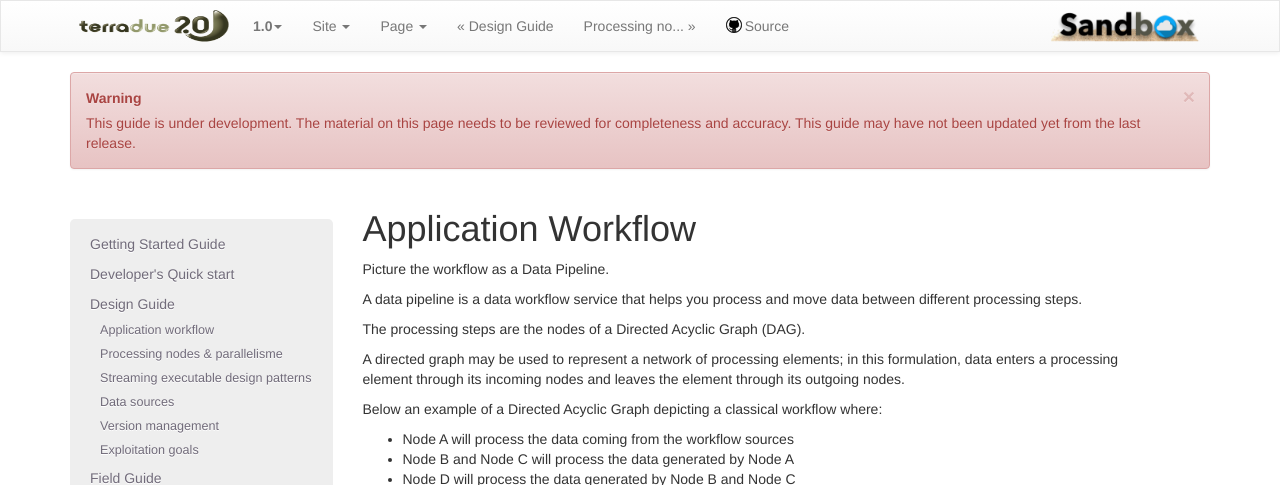
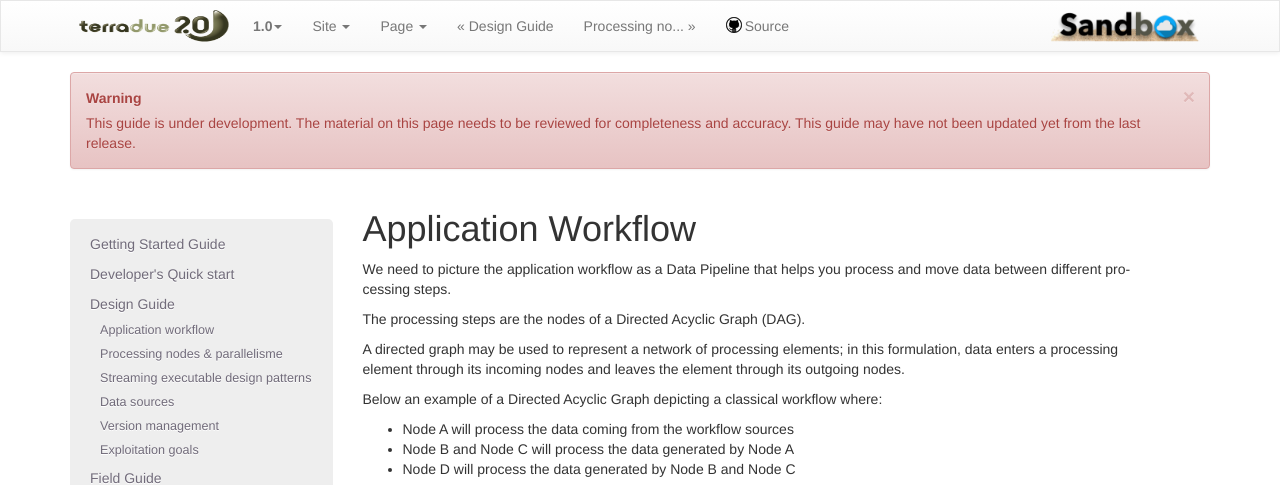
Before and after one commit to Terradue/doc-developer-sandbox, a Sphinx documentation site: the page built from source/design/workflow.rst, in a window 1280 px wide, cut to the strip 0-485 px from the top of the page. Built offline with Sphinx 7.4.7, drawn with Linux system fonts in a browser that asks for light colours; pages that are not in the unit, such as notebooks, are missing from menus.

Commit message:
Update workflow.rst

```diff
--- a/source/design/workflow.rst
+++ b/source/design/workflow.rst
@@ -1,9 +1,7 @@
 Application Workflow
 ====================
 
-Picture the workflow as a Data Pipeline.
-
-A data pipeline is a data workflow service that helps you process and move data between different processing steps.
+We need to picture the application workflow as a Data Pipeline that helps you process and move data between different processing steps.
 
 The processing steps are the nodes of a Directed Acyclic Graph (DAG).
 
```
